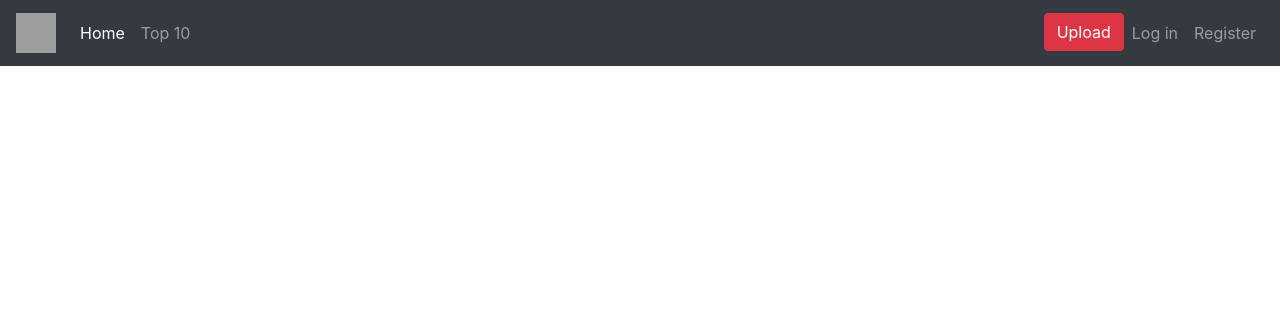
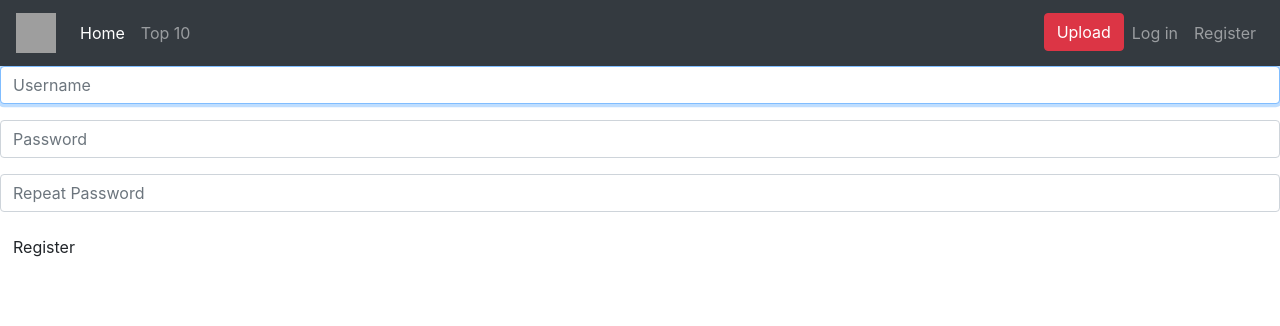
Before and after one commit to Nils46/webik, a Flask app: page /register in a window 1280 px wide. Shown: the top 326 px of the page. Run offline with Flask 2, Linux system fonts and the light colour scheme; some libraries are stand-ins or nearby versions; grey boxes are pictures that could not be loaded.

Commit message:
extra van boudewijn

```diff
--- a/Templates/index.html
+++ /dev/null
@@ -1,6 +0,0 @@
-{% extends "layout.html" %}
-
-{% block main %}
-
-
-{% endblock %}
--- a/Templates/login.html
+++ /dev/null
@@ -1,6 +0,0 @@
-{% extends "layout.html" %}
-
-{% block main %}
-
-
-{% endblock %}
--- a/Templates/register.html
+++ /dev/null
@@ -1,6 +0,0 @@
-{% extends "layout.html" %}
-
-{% block main %}
-
-
-{% endblock %}
--- a/Templates/layout.html
+++ b/templates/layout.html
@@ -37,10 +37,10 @@
             <button class="btn btn-danger navbar-btn">Upload</button>
             </li>
             <li class="nav-item">
-                <a class="nav-link" href="login.html">Log in</a>
+                <a class="nav-link" href="{{ url_for('login') }}">Log in</a>
             </li>
             <li class="nav-item">
-                <a class="nav-link" href="register.html">Register</a>
+                <a class="nav-link" href="{{ url_for('register') }}">Register</a>
             </li>
         </ul>
     </div>
--- /dev/null
+++ b/templates/register.html
@@ -0,0 +1,21 @@
+{% extends "layout.html" %}
+
+{% block main %}
+<form action="{{ url_for('register') }}" method="post">
+        <fieldset>
+            <div class="form-group">
+                <input autocomplete="off" autofocus class="form-control" name="username" placeholder="Username" type="text"/>
+            </div>
+            <div class="form-group">
+                <input class="form-control" name="password" placeholder="Password" type="password"/>
+            </div>
+            <div class="form-group">
+                <input class="form-control" name="confirmation" placeholder="Repeat Password" type="password"/>
+            </div>
+            <div class="form-group">
+                <button class="btn btn-default" type="submit">Register</button>
+            </div>
+        </fieldset>
+    </form>
+
+{% endblock %}
```
Also changed, not shown: templates/index.html (added, +13 -0 lines), templates/login.html (added, +21 -0 lines), templates/ChangePassword.html (renamed from Templates/ChangePassword.html), templates/Grinder.html (renamed from Templates/Grinder.html), templates/Instellingen.html (renamed from Templates/Instellingen.html), templates/LikeFoto.html (renamed from Templates/LikeFoto.html), templates/LoginIndex.html (renamed from Templates/LoginIndex.html), templates/Top10.html (renamed from Templates/Top10.html), templates/Userbio.html (renamed from Templates/Userbio.html), templates/static/styles.css (renamed from Templates/static/styles.css), templates/upload.html (renamed from Templates/upload.html).
